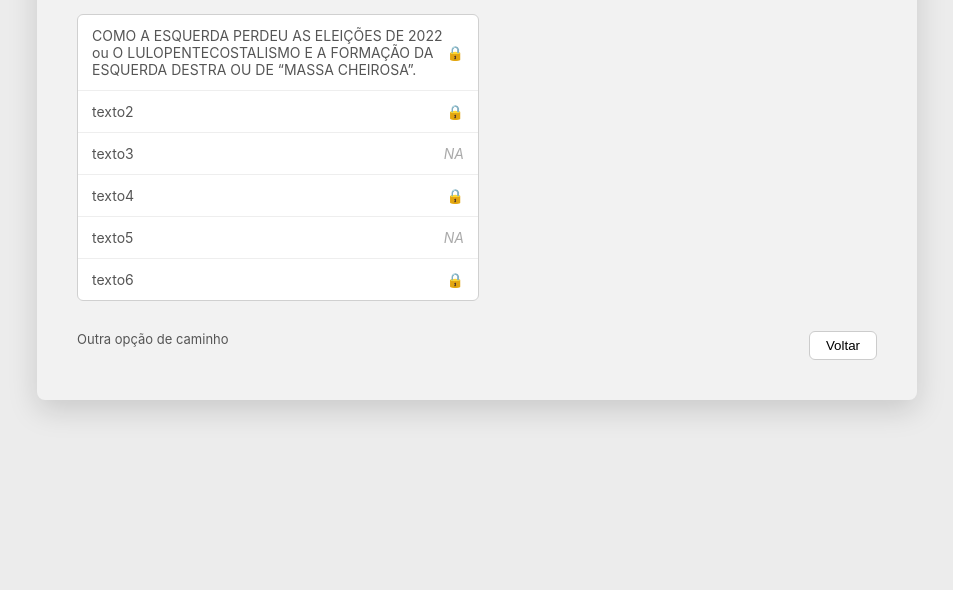
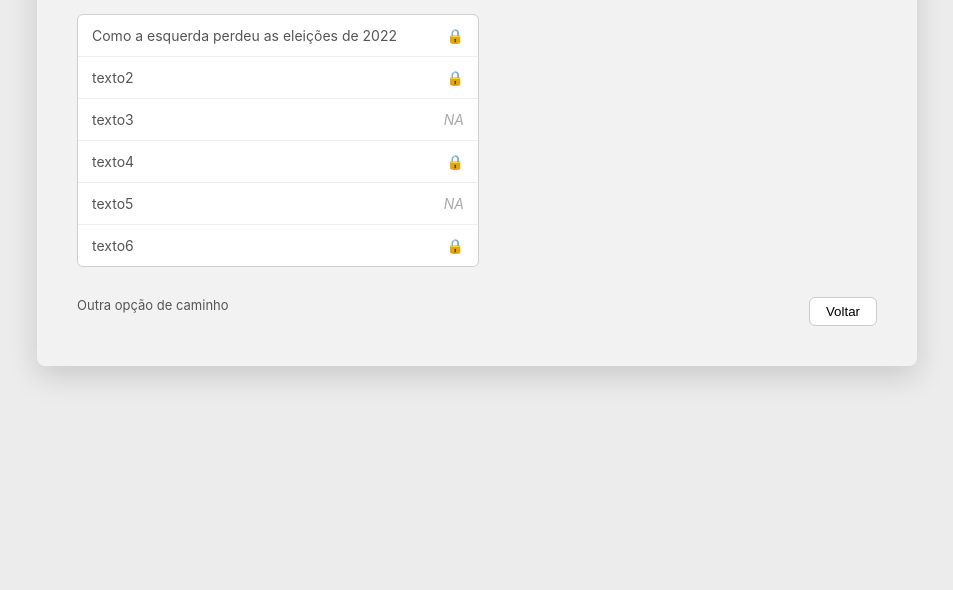
Before and after one commit to sitefabiogurgel-jpg/meu-site, a website: page public/autor.html in a window 1280 px wide. Shown: the part 210-800 px from the top of the page, without its empty margins (163-1116 px from the left). Drawn offline with Linux system fonts and the light colour scheme.

Commit message:
Update autor.html

```diff
--- a/public/autor.html
+++ b/public/autor.html
@@ -115,7 +115,8 @@
     <!--LISTA DOS TEXTOS-->
     <div class="content">
       <div class="list">
-        <div class="item" onclick="openText('01', true)"> COMO A ESQUERDA PERDEU AS ELEIÇÕES DE 2022 ou O LULOPENTECOSTALISMO E A FORMAÇÃO DA ESQUERDA DESTRA OU DE “MASSA CHEIROSA”. <span class="lock">🔒</span></div>
+          <div class="item" onclick="openText('01')">Como a esquerda perdeu as eleições de 2022 <span class="lock">🔒</span></div>
+
         <div class="item" onclick="openText('texto2', true)">texto2 <span class="lock">🔒</span></div>
         <div class="item" onclick="openText('texto3', false)">texto3 <span class="open">NA</span></div>
         <div class="item" onclick="openText('texto4', true)">texto4 <span class="lock">🔒</span></div>
```
